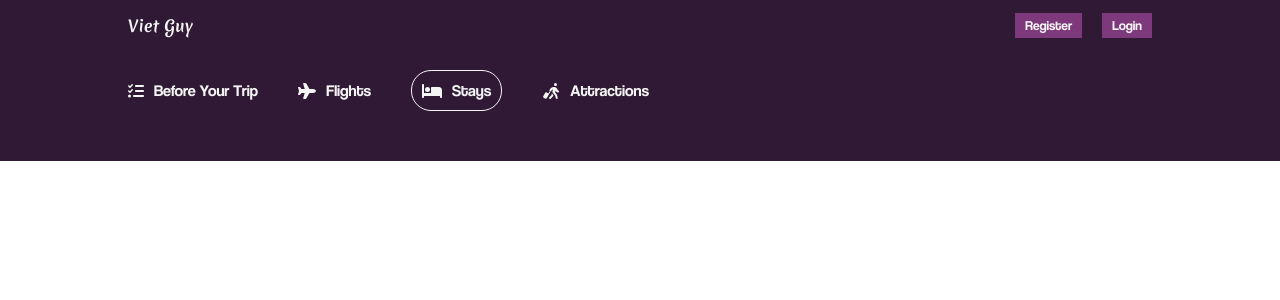
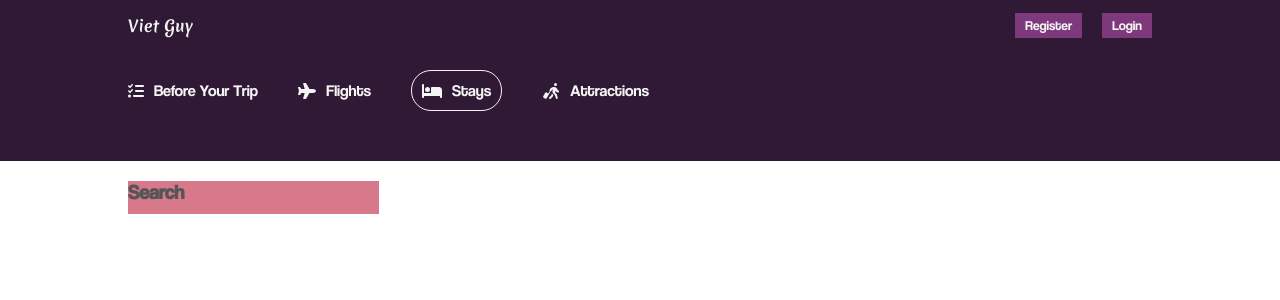
Before and after one commit to Victoria-Q-Le/booking-app-client, a React (Create React App) app: page /list in a window 1280 px wide. Shown: the top 300 px of the page. Built offline with nearby package versions, Linux system fonts and the light colour scheme.

Commit message:
list search styling

```diff
--- a/src/App.css
+++ b/src/App.css
@@ -5,6 +5,7 @@
   --main-bg-color: #301934;
   --main-text-color: whitesmoke;
   --button-bg-color: #7e397c;
+  --secondary-bg-color: #d7798b;
 }
 
 @font-face {
--- a/src/pages/list/List.js
+++ b/src/pages/list/List.js
@@ -9,7 +9,9 @@ const List = () => {
         <Header type="list"/>
         <div className="listContainer">
           <div className="listWrapper">
-            <div className="listSearch"></div>
+            <div className="listSearch">
+              <h1 className="lsTitle">Search</h1>
+            </div>
             <div className="listResult"></div>
           </div>
         </div>
--- a/src/pages/list/list.css
+++ b/src/pages/list/list.css
@@ -6,4 +6,19 @@
 
 .listWrapper {
     width: 100%;
+    max-width: 1024px;
+    display: flex;
+    gap: 20px;
 }
+
+.listSearch {
+    flex: 1;
+    background-color: var(--secondary-bg-color);
+}
+
+.lsTitle {
+    font-size: 20px;
+    color: #555;
+    margin-bottom: 10px;
+}
+.listResult { flex: 3;}
```
